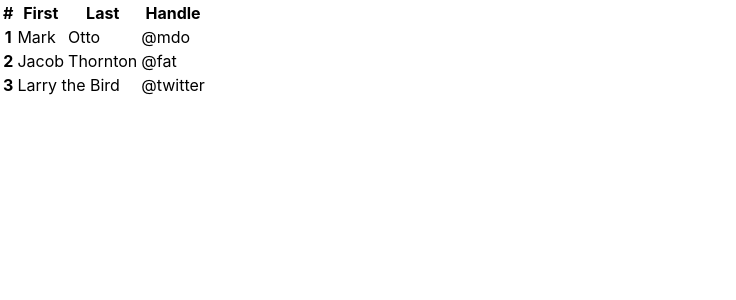
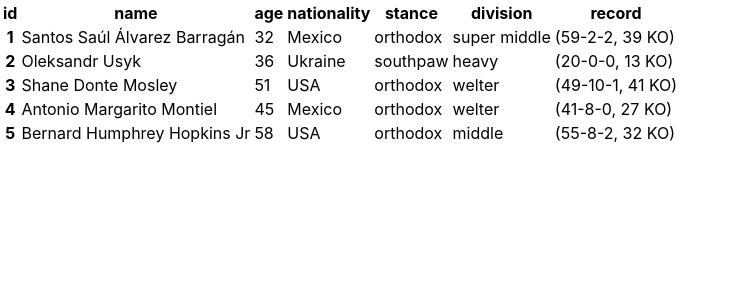
Before and after one commit to AntonAnatoliyovich/test-project, a React (Create React App) app: page / in a window 1280 px wide. Shown: the top 300 px of the page, without its empty margins (0-736 px from the left). Built offline with nearby package versions, Linux system fonts and the light colour scheme.

Commit message:
updated table

```diff
--- a/package.json
+++ b/package.json
@@ -6,6 +6,7 @@
     "@testing-library/jest-dom": "^5.16.5",
     "@testing-library/react": "^13.4.0",
     "@testing-library/user-event": "^13.5.0",
+    "prop-types": "^15.8.1",
     "react": "^18.2.0",
     "react-dom": "^18.2.0",
     "react-scripts": "5.0.1",
--- a/src/App.js
+++ b/src/App.js
@@ -1,5 +1,6 @@
 // import logo from './logo.svg';
 import './App.css';
+import boxers from './scripts/boxers.json';
 import { Table } from './components/table';
 
 function App() {
@@ -20,7 +21,7 @@ function App() {
     //     </a>
     //   </header>
     // </div>
-    <Table/>
+    <Table boxers={boxers}/>
   );
 }
 
--- a/src/components/table.jsx
+++ b/src/components/table.jsx
@@ -1,32 +1,29 @@
-export const Table = ({}) => {
+export const Table = ({boxers}) => {
     return (
-        <table class="table">
+        <table className="table">
             <thead>
                 <tr>
-                    <th scope="col">#</th>
-                    <th scope="col">First</th>
-                    <th scope="col">Last</th>
-                    <th scope="col">Handle</th>
+                    <th scope="col">id</th>
+                    <th scope="col">name</th>
+                    <th scope="col">age</th>
+                    <th scope="col">nationality</th>
+                    <th scope="col">stance</th>
+                    <th scope="col">division</th>
+                    <th scope="col">record</th>
                 </tr>
             </thead>
             <tbody>
-                <tr>
-                    <th scope="row">1</th>
-                    <td>Mark</td>
-                    <td>Otto</td>
-                    <td>@mdo</td>
-                </tr>
-                <tr>
-                    <th scope="row">2</th>
-                    <td>Jacob</td>
-                    <td>Thornton</td>
-                    <td>@fat</td>
-                </tr>
-                <tr>
-                    <th scope="row">3</th>
-                    <td colspan="2">Larry the Bird</td>
-                    <td>@twitter</td>
-                </tr>
+                {boxers.map((boxer) => (
+                    <tr key={boxer.id}>
+                        <th>{boxer.id}</th>
+                        <td>{boxer.name}</td>
+                        <td>{boxer.age}</td>
+                        <td>{boxer.nationality}</td>
+                        <td>{boxer.stance}</td>
+                        <td>{boxer.division}</td>
+                        <td>{boxer.record}</td>
+                    </tr>
+                ))}
             </tbody>
         </table>
     )
```
Also changed, not shown: 1 other file (tests, documents, lock files or other folders).
